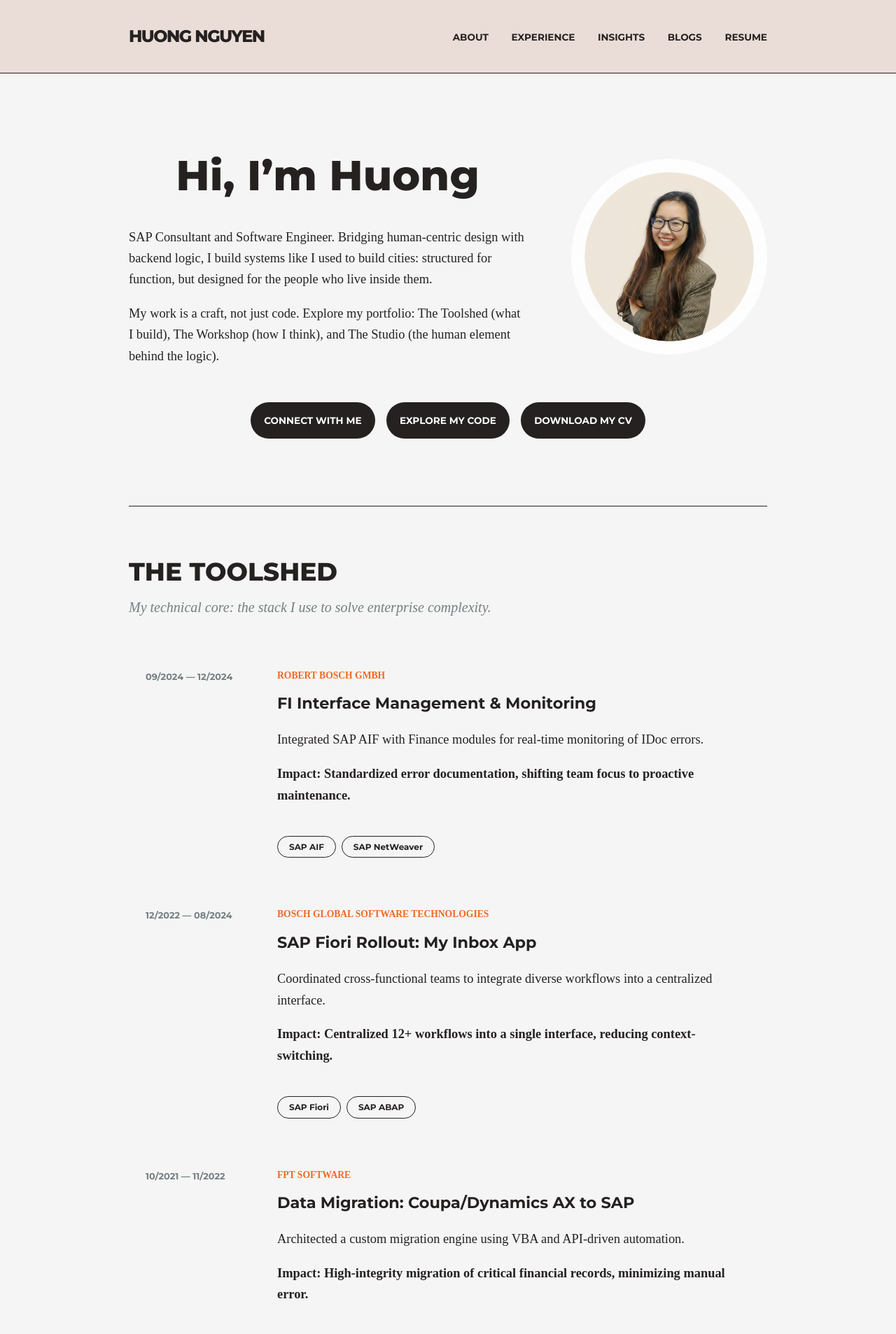
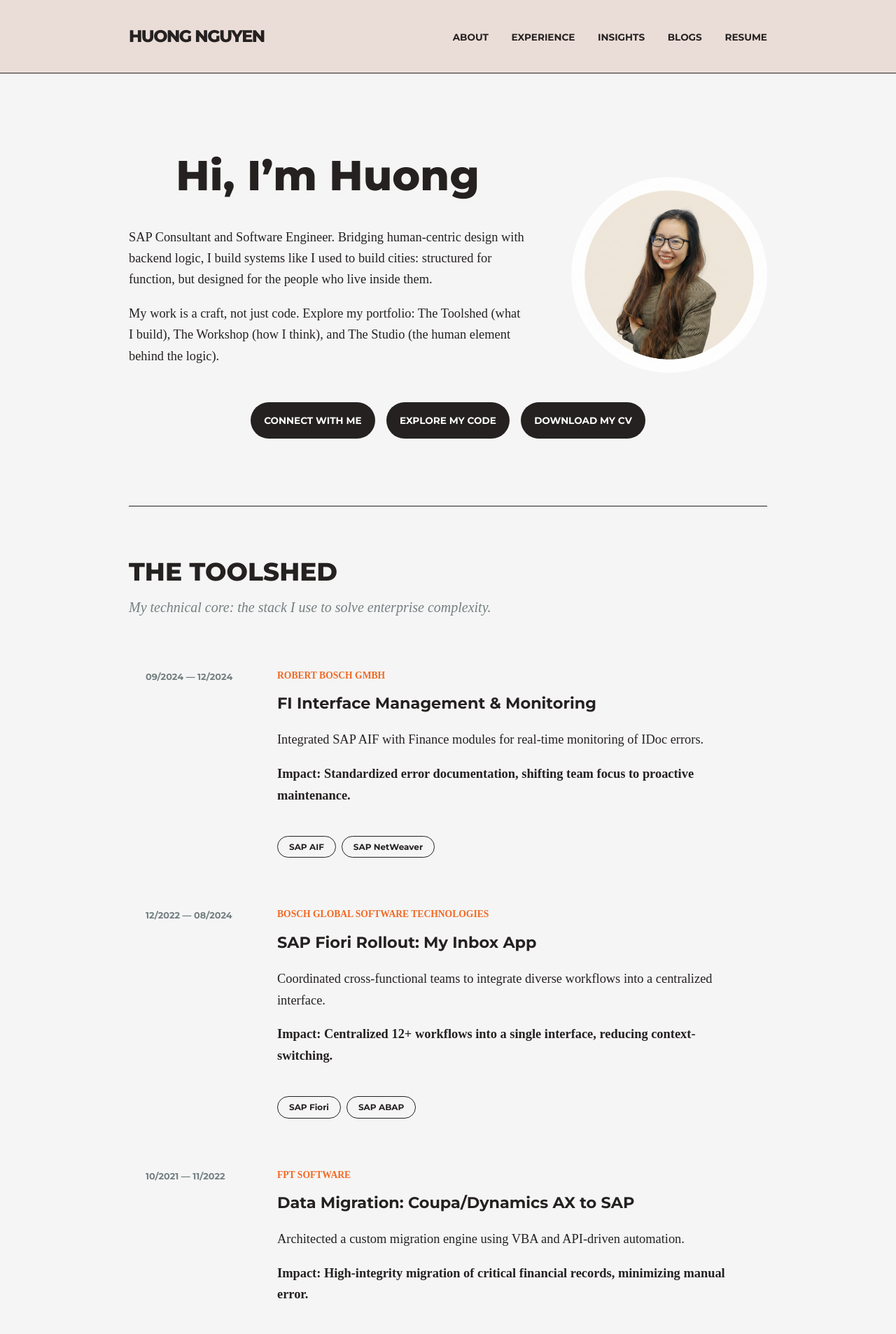
Before and after one commit to huongntn/portfolio-website, a Jekyll site: the page built from index.html, in a window 1280 px wide. Shown: the top 1907 px of the page at 70% size. Built offline with Jekyll 4.4.1, drawn with Linux system fonts in a browser that asks for light colours; some web fonts are replaced.

Commit message:
Update style.css

```diff
--- a/assets/css/style.css
+++ b/assets/css/style.css
@@ -32,7 +32,7 @@ header { background-color: var(--menu-sand); border-bottom: 1px solid var(--text
 
 /* Hero Section */
 .hero-container { display: flex; flex-direction: column; padding: 6rem 0; }
-.hero-wrapper { display: flex; flex-direction: row; justify-content: space-between; align-items: center; gap: 4rem; }
+.hero-wrapper { display: flex; flex-direction: row; justify-content: space-between; align-items: flex-end; gap: 4rem; }
 .hero-text { flex: 1; text-align: left; }
 .hero-title { width: 100%; text-align: center; }
 .hero-title h1 { display: block; }
```
